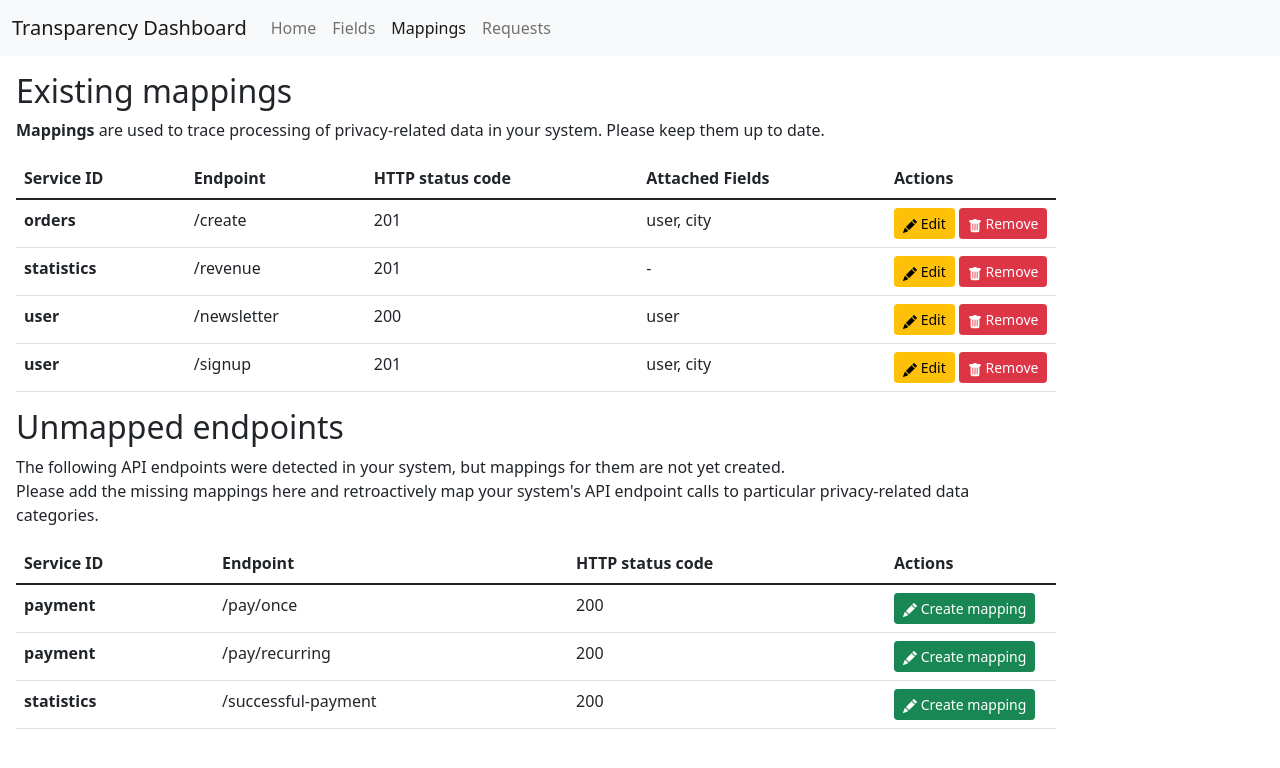
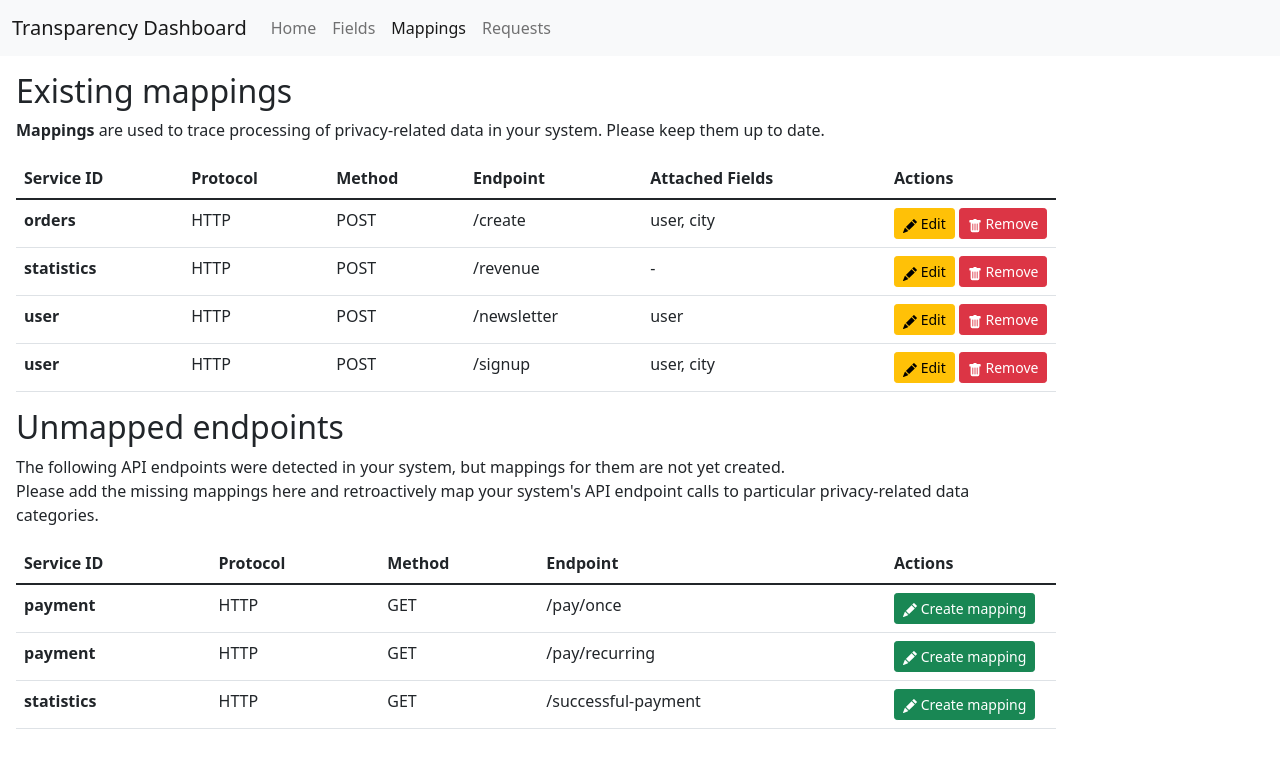
Before and after one commit to PrivacyEngineering/hawk-monitor, a React (Create React App) app in the folder frontend-v2/: page /mappings in a window 1280 px wide. Shown: the top 768 px of the page. Built offline with nearby package versions, Linux system fonts and the light colour scheme.

Commit message:
Change type names and Mapping type structure

```diff
--- a/frontend-v2/src/components/MappingPage.tsx
+++ b/frontend-v2/src/components/MappingPage.tsx
@@ -1,11 +1,11 @@
 import { Button, Col, ColProps, Dropdown, Form, Row } from "react-bootstrap"
 import { useParams } from "react-router-dom";
 import { newMapping } from "../dummyData"
-import { ExistingMapping } from "../types";
+import { Mapping } from "../types";
 import { MappingFieldsTable } from "./MappingFieldsTable"
 
 export const MappingPage = () => {
-  const params = useParams<ExistingMapping & { [key: string]: string; }>();
+  const params = useParams<Mapping & { [key: string]: string; }>();
   const labels = ['ID', 'Path type', 'Path value', 'Actions'];
   const items = [
     { id: 'user', path: { type: "json", value: "$.body[*].user.email" } }
--- a/frontend-v2/src/components/MappingsPage.tsx
+++ b/frontend-v2/src/components/MappingsPage.tsx
@@ -1,7 +1,7 @@
 import { Button, Col, Table } from "react-bootstrap"
 import { BsFillTrashFill, BsPencilFill } from "react-icons/bs"
 import { Link } from "react-router-dom"
-import { ExistingMapping, TableRowProps, UnmappedEndpoint } from "../types"
+import { Mapping, MappingBase, TableRowProps } from "../types"
 import { TableHeader } from "./TableHeader"
 
 export const MappingsPage = () => {
@@ -14,12 +14,12 @@ export const MappingsPage = () => {
 }
 
 const ExistingMappings = () => {
-  const labels = ['Service ID', 'Endpoint', 'HTTP status code', 'Attached Fields', 'Actions'];
-  const items: ExistingMapping[] = [
-    { id: '1', service: 'orders', endpoint: '/create', httpStatusCode: 201, attachedFields: ['user', 'city'] },
-    { id: '2', service: 'statistics', endpoint: '/revenue', httpStatusCode: 201, attachedFields: [] },
-    { id: '3', service: 'user', endpoint: '/newsletter', httpStatusCode: 200, attachedFields: ['user'] },
-    { id: '4', service: 'user', endpoint: '/signup', httpStatusCode: 201, attachedFields: ['user', 'city'] },
+  const labels = ['Service ID', 'Protocol', 'Method', 'Endpoint', 'Attached Fields', 'Actions'];
+  const items: Mapping[] = [
+    { id: '1', service: 'orders', endpoint: { protocol: 'HTTP', method: 'POST', path: '/create', }, fields: ['user', 'city'] },
+    { id: '2', service: 'statistics', endpoint: { protocol: 'HTTP', method: 'POST', path: '/revenue', }, fields: [] },
+    { id: '3', service: 'user', endpoint: { protocol: 'HTTP', method: 'POST', path: '/newsletter', }, fields: ['user'] },
+    { id: '4', service: 'user', endpoint: { protocol: 'HTTP', method: 'POST', path: '/signup', }, fields: ['user', 'city'] },
   ];
 
   return (
@@ -34,15 +34,16 @@ const ExistingMappings = () => {
   )
 }
 
-const ExistingMappingsTableRow = (props: TableRowProps<ExistingMapping>) => {
+const ExistingMappingsTableRow = (props: TableRowProps<Mapping>) => {
   const { item } = props;
 
   return (
     <tr>
       <td><b>{item.service}</b></td>
-      <td>{item.endpoint}</td>
-      <td>{item.httpStatusCode}</td>
-      <td>{item.attachedFields.length ? item.attachedFields.join(', ') : '-'}</td>
+      <td>{item.endpoint.protocol}</td>
+      <td>{item.endpoint.method}</td>
+      <td>{item.endpoint.path}</td>
+      <td>{item.fields.length ? item.fields.join(', ') : '-'}</td>
       <td style={{ 'width': '170px' }}>
         <Link to={item.id} state={{ ...item }}><Button variant='warning' size="sm"><BsPencilFill /> Edit</Button></Link>{' '}
         <Button variant='danger' size="sm"><BsFillTrashFill /> Remove</Button>
@@ -52,11 +53,11 @@ const ExistingMappingsTableRow = (props: TableRowProps<ExistingMapping>) => {
 }
 
 const UnmappedEndpoints = () => {
-  const labels = ['Service ID', 'Endpoint', 'HTTP status code', 'Actions'];
-  const items: UnmappedEndpoint[] = [
-    { service: 'payment', endpoint: '/pay/once', httpStatusCode: 200 },
-    { service: 'payment', endpoint: '/pay/recurring', httpStatusCode: 200 },
-    { service: 'statistics', endpoint: '/successful-payment', httpStatusCode: 200 },
+  const labels = ['Service ID', 'Protocol', 'Method', 'Endpoint', 'Actions'];
+  const items: MappingBase[] = [
+    { id: '5', service: 'payment', endpoint: { protocol: 'HTTP', method: 'GET', path: '/pay/once' } },
+    { id: '6', service: 'payment', endpoint: { protocol: 'HTTP', method: 'GET', path: '/pay/recurring' } },
+    { id: '7', service: 'statistics', endpoint: { protocol: 'HTTP', method: 'GET', path: '/successful-payment' } },
   ]
 
   return (
@@ -74,14 +75,15 @@ const UnmappedEndpoints = () => {
   )
 }
 
-const UnmappedEndpointsTableRow = (props: TableRowProps<UnmappedEndpoint>) => {
+const UnmappedEndpointsTableRow = (props: TableRowProps<MappingBase>) => {
   const { item } = props;
 
   return (
     <tr>
       <td><b>{item.service}</b></td>
-      <td>{item.endpoint}</td>
-      <td>{item.httpStatusCode}</td>
+      <td>{item.endpoint.protocol}</td>
+      <td>{item.endpoint.method}</td>
+      <td>{item.endpoint.path}</td>
       <td style={{ 'width': '170px' }}>
         <Link to='new'><Button variant='success' size="sm"><BsPencilFill /> Create mapping</Button></Link>
       </td>
```
Also changed, not shown: frontend-v2/src/types.ts (+8 -10 lines).
